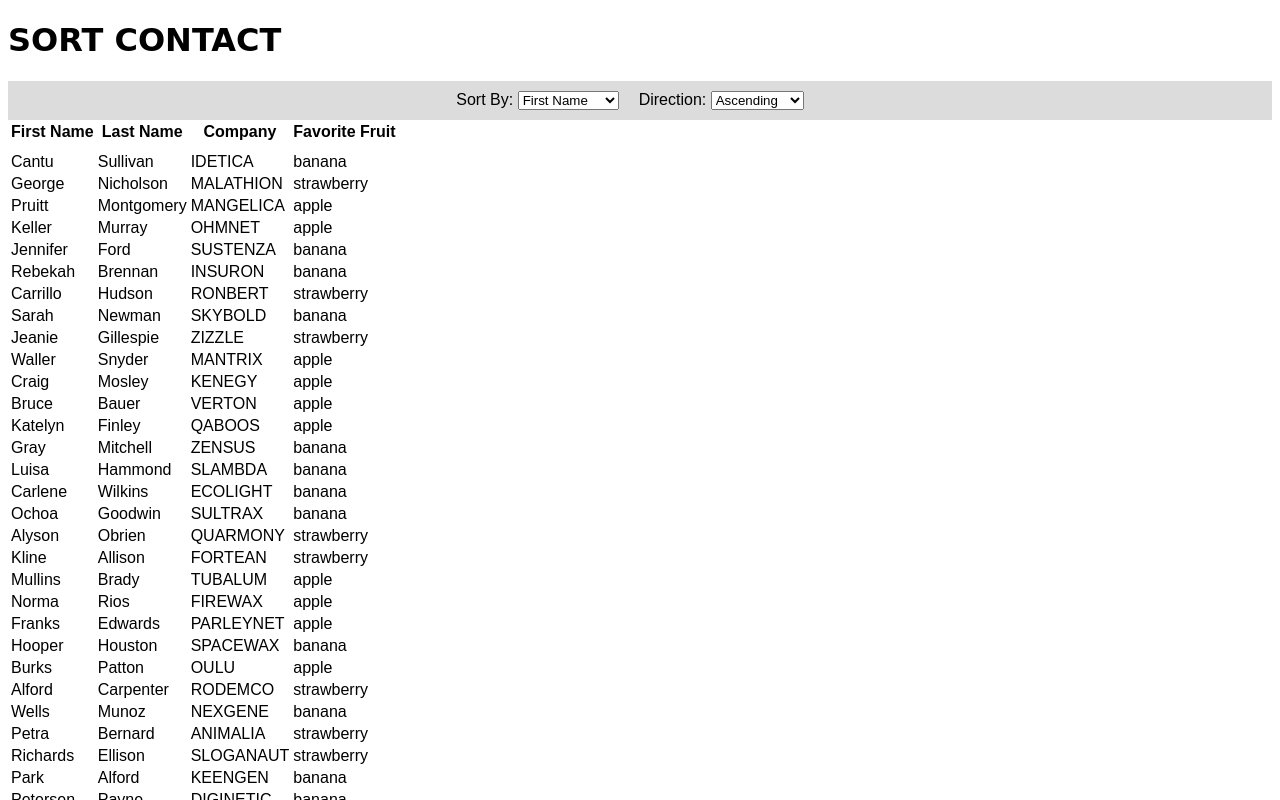
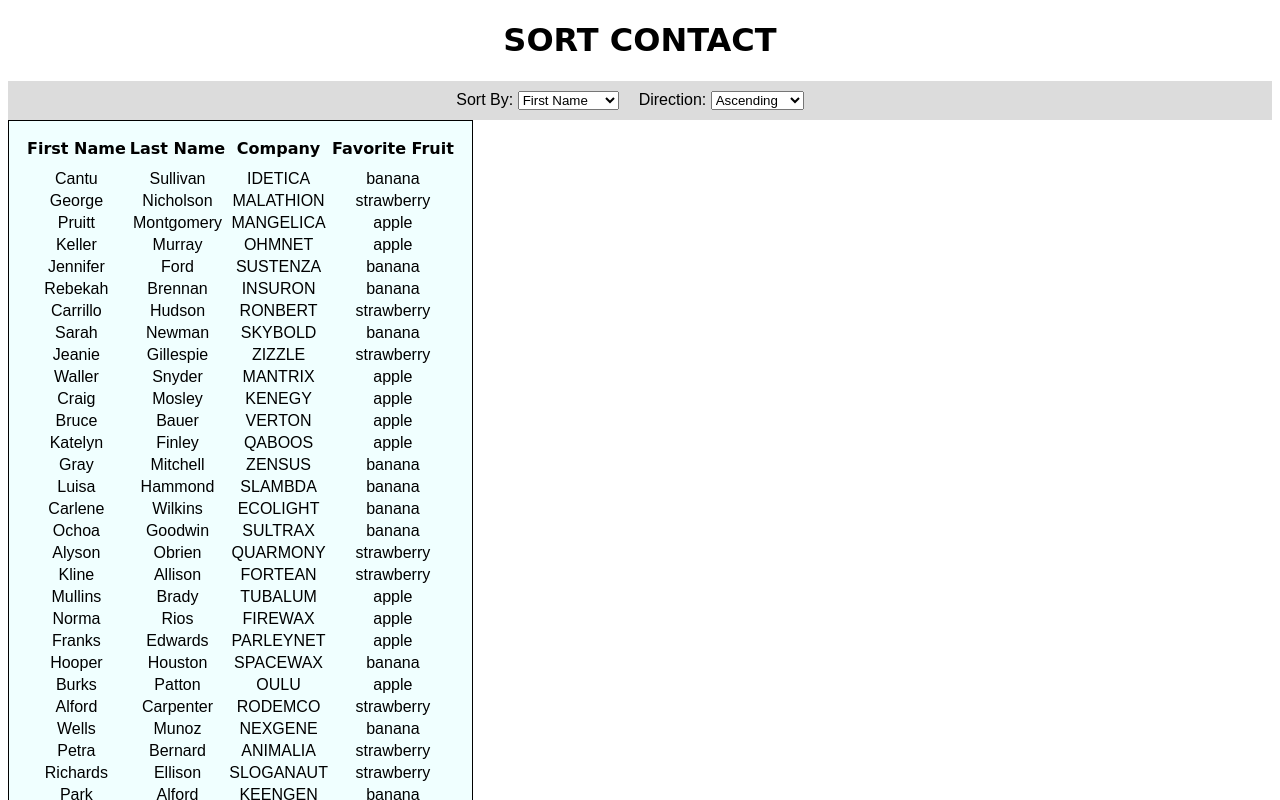
Before and after one commit to lacrivella/Sorted-Contacts, a plain HTML site: page index.html in a window 1280 px wide. Shown: the top 800 px of the page. Drawn offline with Linux system fonts and the light colour scheme; a web font is replaced by a local one.

Commit message:
added basic styling

```diff
--- a/src/component/App.js
+++ b/src/component/App.js
@@ -3,6 +3,7 @@ import Header from './Header.js';
 import Sort from './Sort.js';
 import ContactTable from './ContactTable.js';
 import contacts from '../../data/contacts.js';
+import sortContacts from '../sort-contacts.js';
 
 class App extends Component {
     render() {
@@ -15,7 +16,8 @@ class App extends Component {
 
         const sort = new Sort({
             onSort: sortOptions => {
-                console.log(sortOptions);
+                const sorted = sortContacts(contacts, sortOptions);
+                contactTable.update({ contacts: sorted });
             }
         });
         main.appendChild(sort.render());
--- a/src/component/Sort.js
+++ b/src/component/Sort.js
@@ -24,10 +24,10 @@ class Sort extends Component {
                 <label>
                     Sort By:
                     <select name="property">
-                        <option value="first-name">First Name</option>
-                        <option value="last-name">Last Name</option>
+                        <option value="firstName">First Name</option>
+                        <option value="lastName">Last Name</option>
                         <option value="company">Company</option>
-                        <option value="fruit">Favorite Fruit</option>
+                        <option value="favoriteFruit">Favorite Fruit</option>
                     </select>
                 </label>
                 <label>
--- a/src/index.css
+++ b/src/index.css
@@ -5,4 +5,17 @@
 
 h1 {
     font-family: 'Shrikhand', cursive;
+    display: flex;
+    justify-content: center;
 }
+
+th {
+    font-family: 'Shrikhand', cursive;
+}
+
+table {
+    border: 1px solid black;
+    text-align: center;
+    padding: 15px;
+    background-color: azure;
+}
```
